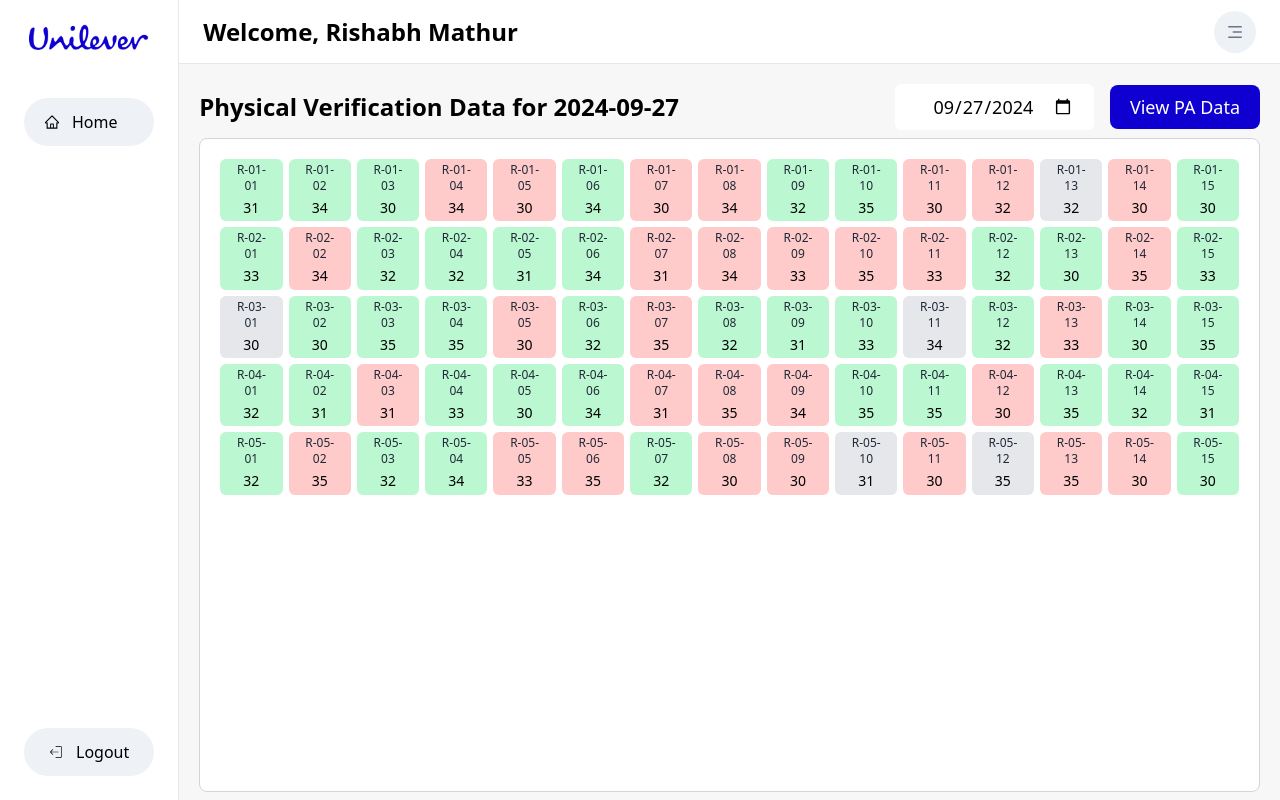
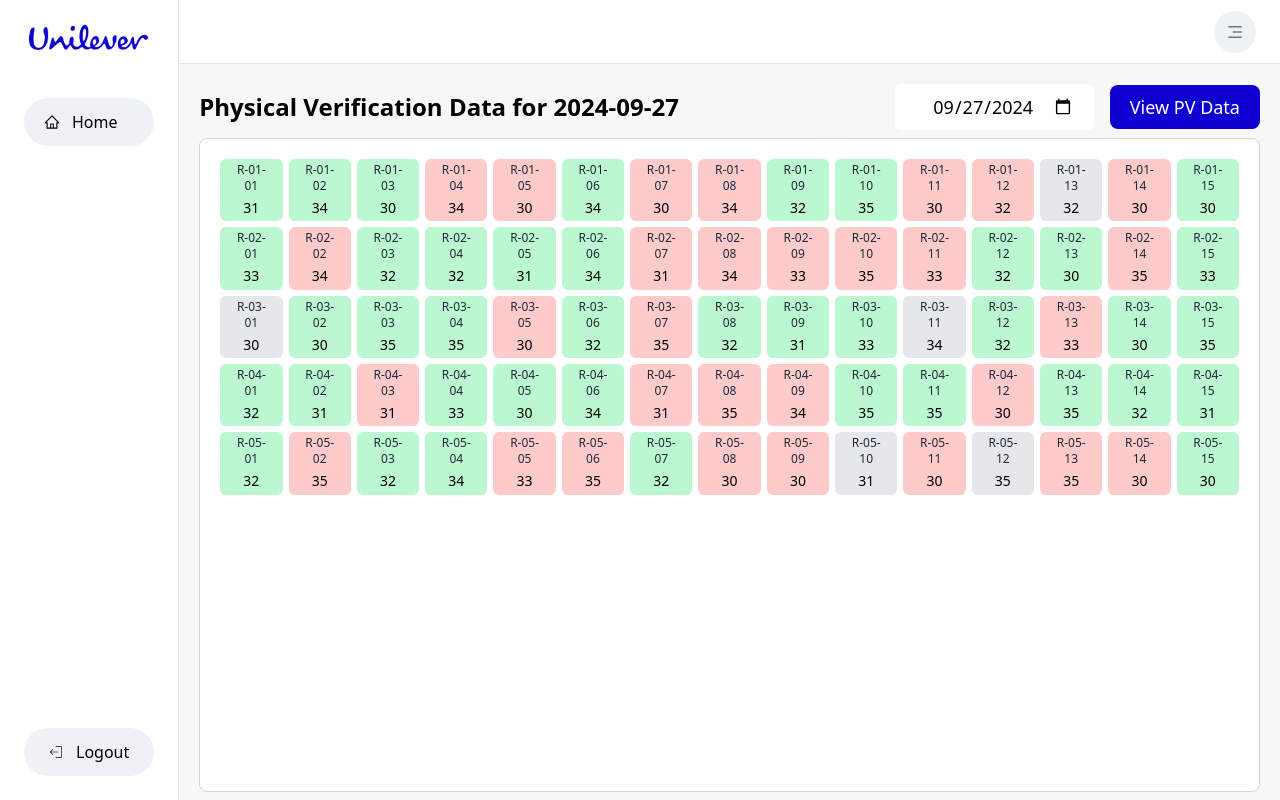
Before and after one commit to Anekantjainsagar/UnileverProject, a Next.js app: page /dashboard in a window 1280 px wide. Built offline with nearby package versions, Linux system fonts and the light colour scheme.

Commit message:
Updated changes

```diff
--- a/app/Components/Leftbar.jsx
+++ b/app/Components/Leftbar.jsx
@@ -28,7 +28,7 @@ const Leftbar = () => {
   ];
 
   return (
-    <div className="w-[14%] min-[1600px]:w-2/12 h-full px-6 pt-6 flex flex-col items-center justify-between border-r border-r-gray-200">
+    <div className="w-[14%] min-[1600px]:w-[18%] h-full px-6 pt-6 flex flex-col items-center justify-between border-r border-r-gray-200">
       <div className="w-full flex flex-col items-center">
         <Image
           src={"/text-logo.png"}
--- a/app/Components/Topbar.jsx
+++ b/app/Components/Topbar.jsx
@@ -3,10 +3,10 @@ import { RiMenu3Fill } from "react-icons/ri";
 
 const Topbar = () => {
   return (
-    <div className="w-full h-[8vh] min-[1600px]:h-[10vh] flex items-center justify-between px-6 py-4 border-b">
-      <h5 className="text-2xl min-[1600px]:text-3xl font-semibold">
+    <div className="w-full h-[8vh] min-[1600px]:h-[10vh] flex items-center justify-end px-6 py-4 border-b">
+      {/* <h5 className="text-2xl min-[1600px]:text-3xl font-semibold">
         Welcome, Rishabh Mathur
-      </h5>
+      </h5> */}
       <button className="bg-bgBlue text-[#697586] p-3 min-[1600px]:p-4 text-lg min-[1600px]:text-xl rounded-full">
         <RiMenu3Fill />
       </button>
--- a/app/dashboard/[name]/page.jsx
+++ b/app/dashboard/[name]/page.jsx
@@ -71,7 +71,7 @@ const Row = ({ id }) => {
     <div
       className={`grid ${
         id % 2 !== 0 ? "bg-gray-200" : ""
-      } text-sm min-[1600px]:text-base mb-3 pl-6 pr-4 py-2 rounded-lg items-center`}
+      } text-sm min-[1600px]:text-lg mb-3 pl-6 pr-4 py-2 rounded-lg items-center`}
       style={{ gridTemplateColumns: "5% 22% 21% 12% 20% 20%" }}
     >
       <p className="text-center">{id + 1}</p>
@@ -86,10 +86,10 @@ const Row = ({ id }) => {
       </div>
       <div className="flex items-center justify-center">
         {!showInput ? (
-          <p className="min-[1600px]:text-xl font-medium flex items-center">
+          <p className="font-medium flex items-center">
             {value}
             <CiEdit
-              className="cursor-pointer text-gray-700 mt-1 rounded-full min-[1600px]:text-lg ml-1"
+              className="cursor-pointer text-gray-700 mt-1 rounded-full ml-1"
               onClick={() => setShowInput(!showInput)}
             />
           </p>
@@ -104,7 +104,7 @@ const Row = ({ id }) => {
               value={value}
               onChange={(e) => setValue(e.target.value)}
               placeholder="Enter QR Code Value"
-              className="outline-none border border-gray-400 px-4 rounded-lg min-[1600px]:text-lg w-3/12"
+              className="outline-none border border-gray-400 px-4 rounded-lg w-3/12"
             />
             <MdCheck
               className="bg-green-500 text-white text-xl min-[1600px]:text-2xl mx-3 cursor-pointer p-1 min-[1600px]:p-0.5 rounded-full"
@@ -144,7 +144,7 @@ const Row = ({ id }) => {
         </label>
       </div>
       <p className="text-center">A-102-102</p>
-      <p className="text-sm min-[1600px]:text-lg text-center">5</p>
+      <p className="text-center">5</p>
     </div>
   );
 };
--- a/app/dashboard/page.jsx
+++ b/app/dashboard/page.jsx
@@ -47,7 +47,7 @@ const Dashboard = () => {
                 }}
                 className="text-white bg-darkBlue px-5 ml-4 py-2 rounded-lg text-lg"
               >
-                View PA Data
+                View PV Data
               </button>
             </div>
           </div>
```
